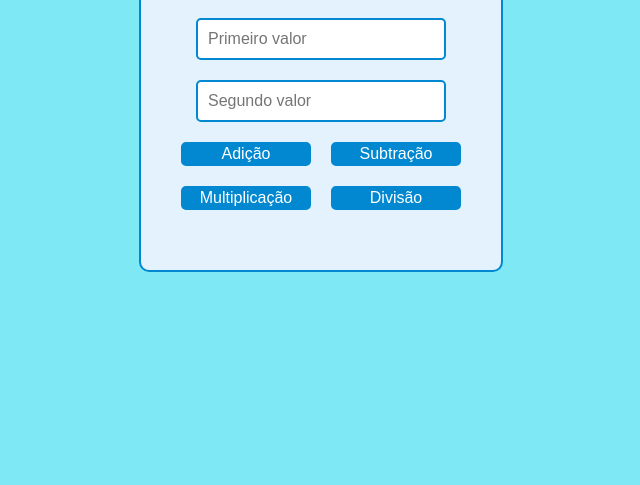
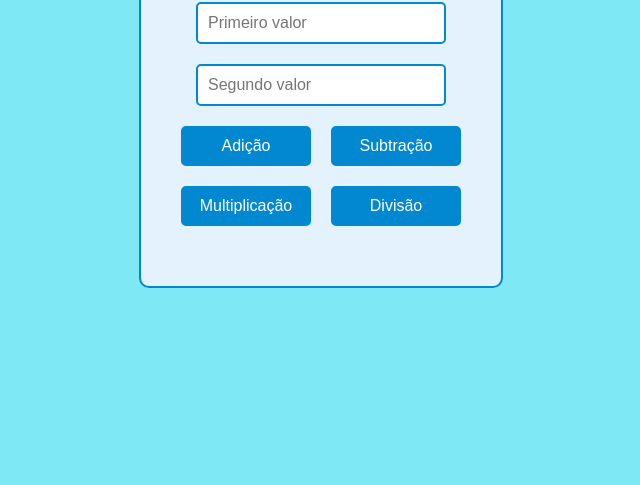
Before and after one commit to IsabellePacheco/Introducao-JAVA-SCRIPT, a plain HTML site: page exercicio calculadora/index.html in a window 1280 px wide. Shown: the part 315-800 px from the top of the page, without its empty margins (319-959 px from the left). Drawn offline with Linux system fonts and the light colour scheme.

Commit message:
exercício calculadora

```diff
--- a/exercicio calculadora/style.css
+++ b/exercicio calculadora/style.css
@@ -42,7 +42,7 @@ input:focus {
 
 button {
     width: 130px;
-    height: px;
+    height: 40px;
     /* padding: 10px 20px; */
     margin: 10px;
     font-size: 1rem;
```
